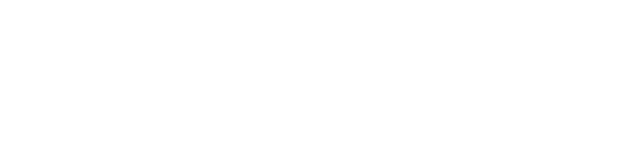
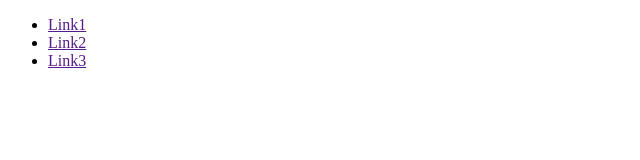
Before and after one commit to EricRiviere/clase_github, a plain HTML site: page index.html in a window 1280 px wide. Shown: the whole page, without its empty margins (0-640 px from the left). Drawn offline with Linux system fonts and the light colour scheme.

Commit message:
cree la navbar

```diff
--- a/index.html
+++ b/index.html
@@ -6,5 +6,15 @@
     <meta name="viewport" content="width=device-width, initial-scale=1.0" />
     <title>Clase git</title>
   </head>
-  <body></body>
+  <body>
+    <head>
+      <nav>
+        <ul>
+          <li><a href="">Link1</a></li>
+          <li><a href="">Link2</a></li>
+          <li><a href="">Link3</a></li>
+        </ul>
+      </nav>
+    </head>
+  </body>
 </html>
```
